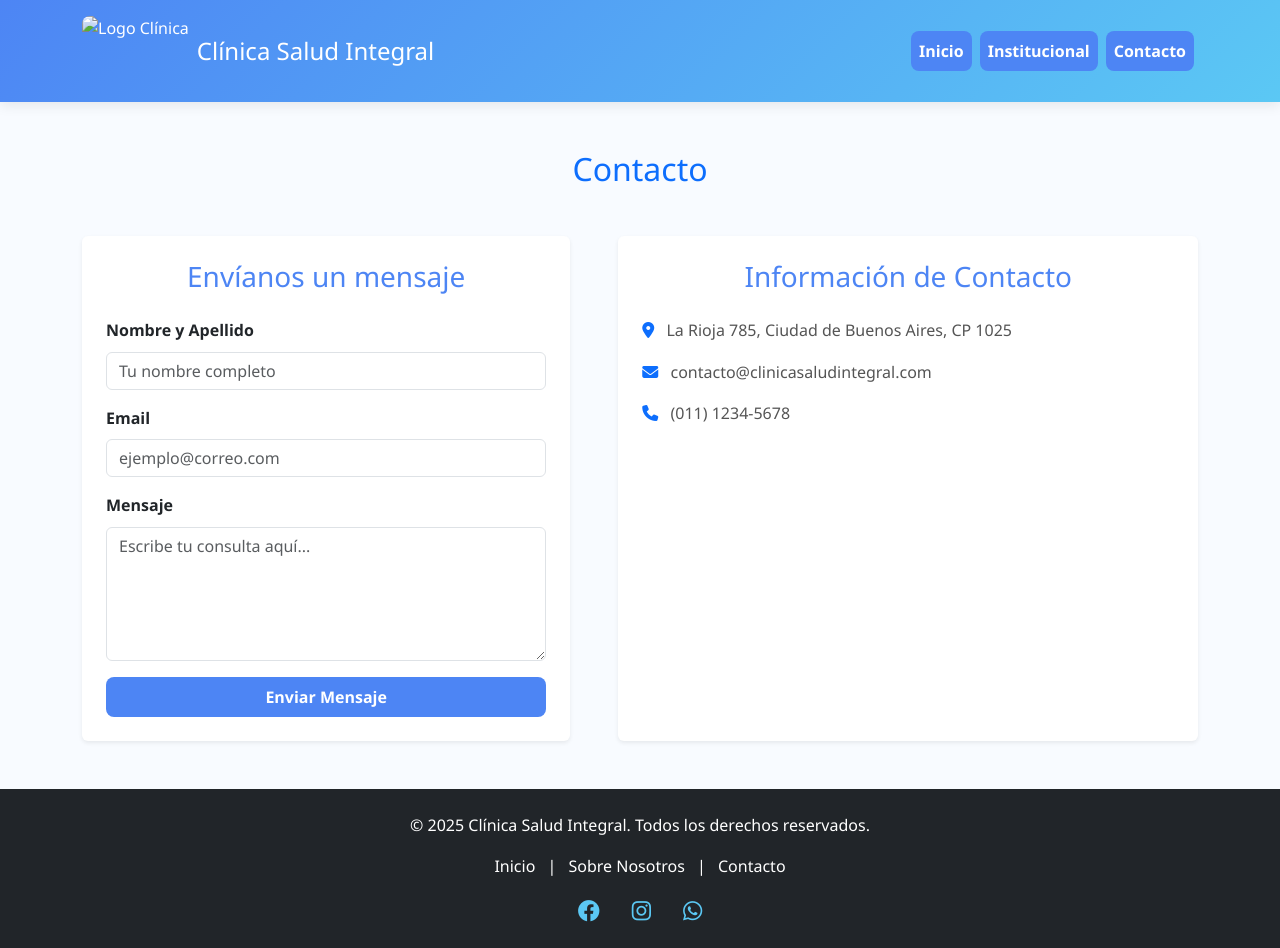
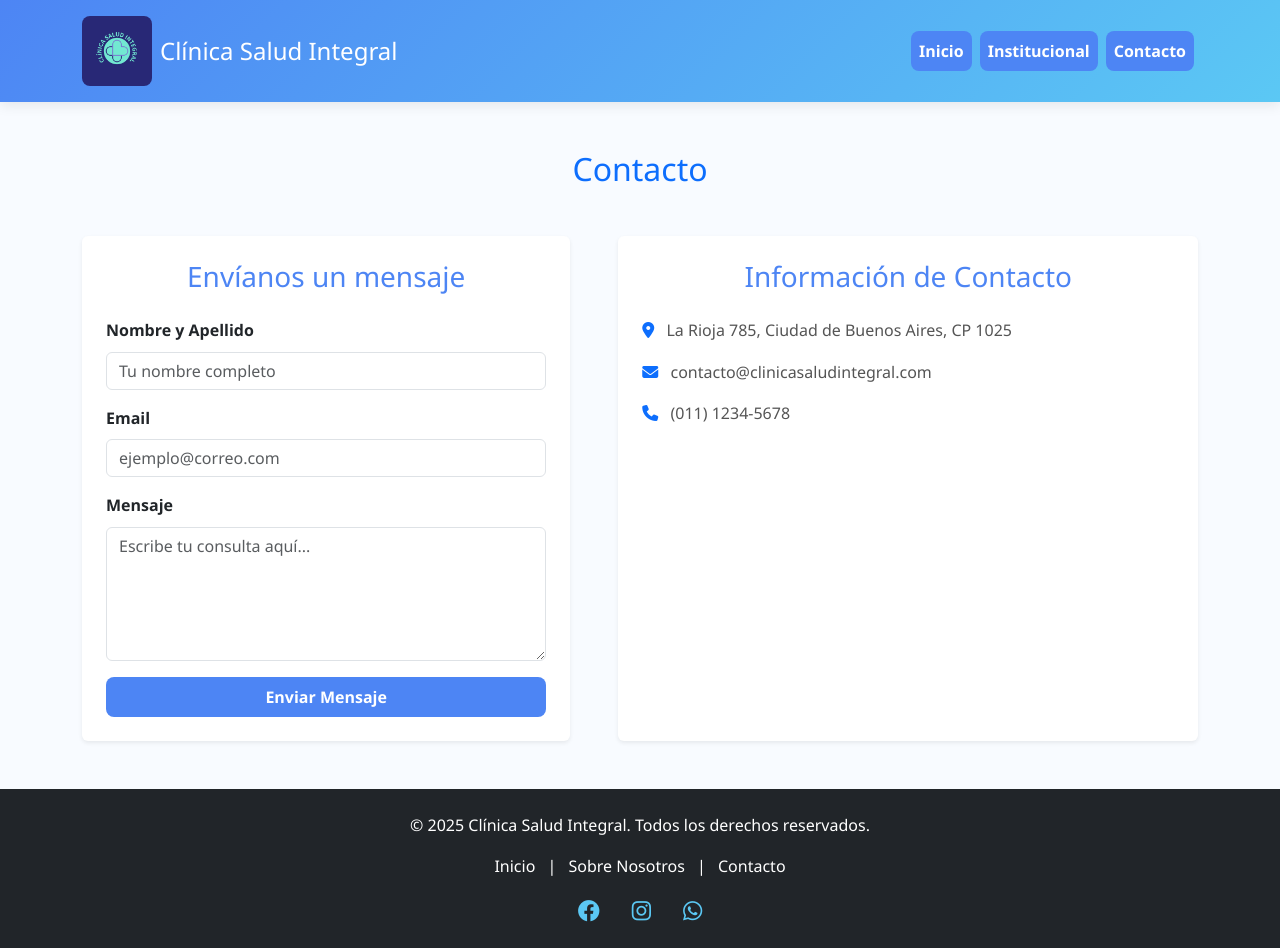
Before and after one commit to MarcelaMachuca/IDW-GRUPO3, a plain HTML site: page contacto.html in a window 1280 px wide. Drawn offline with nearby package versions, Linux system fonts and the light colour scheme.

Commit message:
Update contacto.html

```diff
--- a/contacto.html
+++ b/contacto.html
@@ -15,7 +15,7 @@
   <div class="container">
     <div class="row align-items-center">
       <div class="col-12 col-md-6 d-flex align-items-center justify-content-center justify-content-md-start mb-3 mb-md-0">
-        <img src="./imagen/logotipo.png" alt="Logo Clínica" class="logo me-2" style="height: 70px; border-radius: 8px;">
+        <img src="./imagen/logo.png" alt="Logo Clínica" class="logo me-2" style="height: 70px; border-radius: 8px;">
         <h1 class="h4 text-white m-0">Clínica Salud Integral</h1>
       </div>
       <div class="col-12 col-md-6">
```
